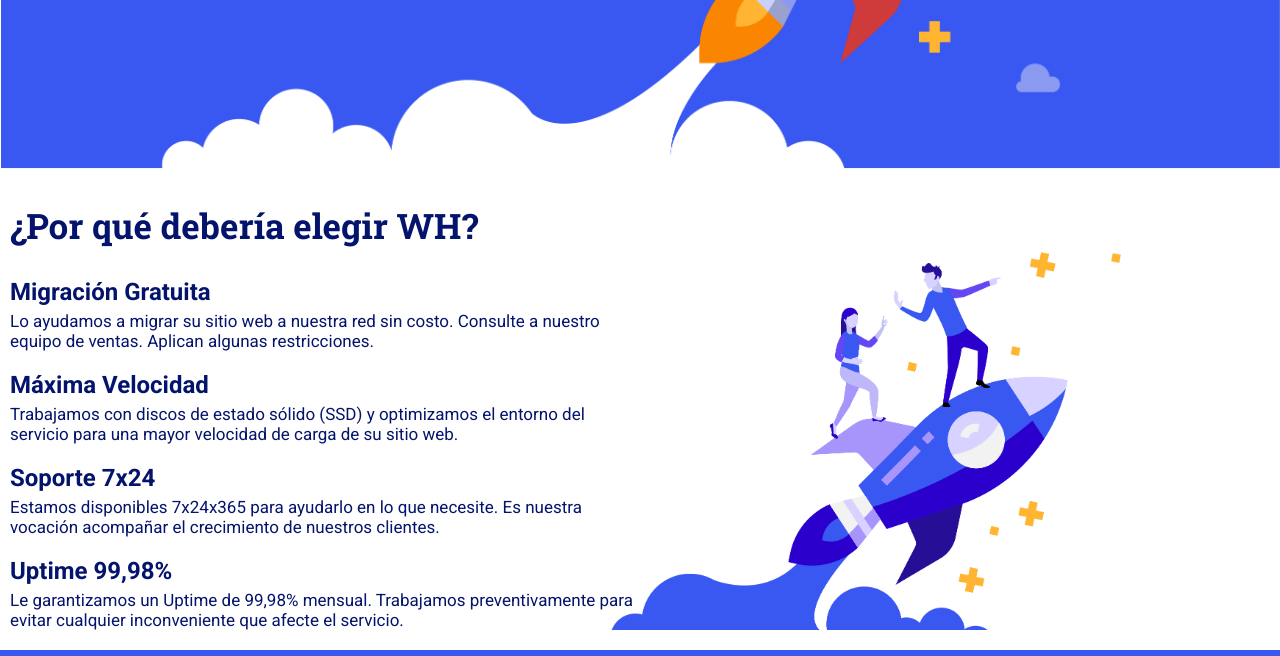
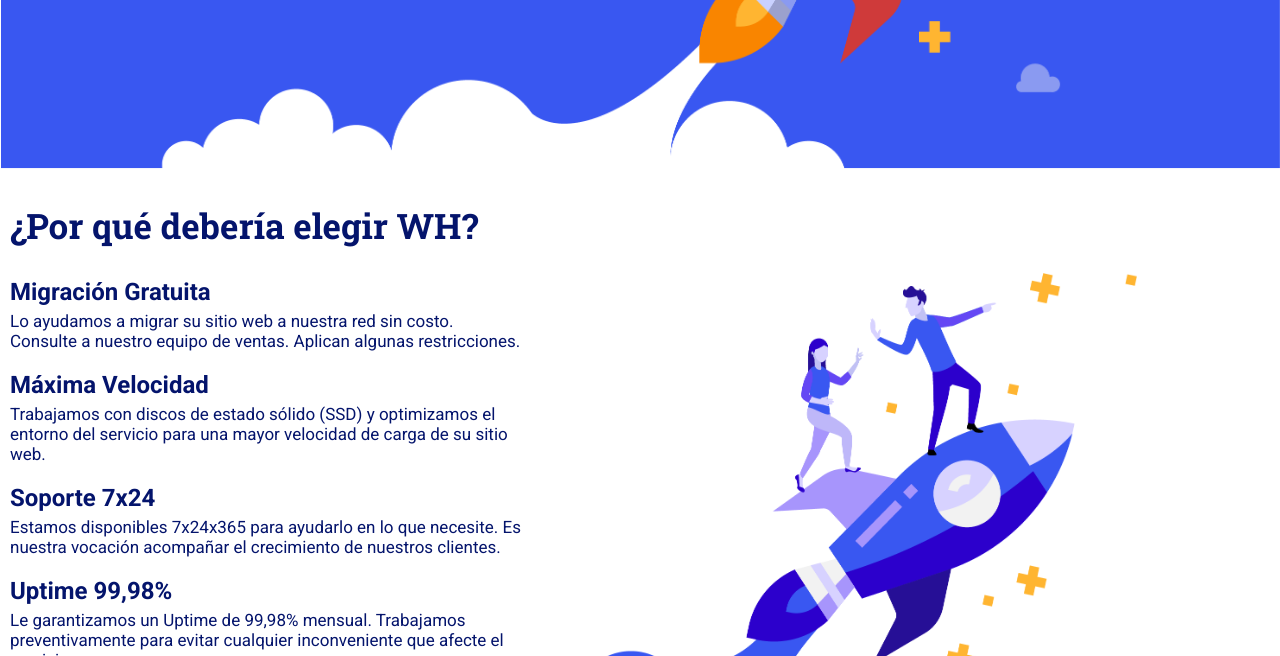
Before and after one commit to carolinagallo/digitalers-modulo-5, a plain HTML site: page index.html in a window 1280 px wide. Shown: the part 648-1304 px from the top of the page. Drawn offline with Linux system fonts and the light colour scheme.

Commit message:
segundo commit

```diff
--- a/css/style.css
+++ b/css/style.css
@@ -6,6 +6,7 @@
 body {
   width: 100%;
   margin: 0%;
+  padding: 0%;
 }
 header {
   display: flex;
@@ -134,9 +135,14 @@ footer {
   width: 20%;
   margin-left: 5%;
 }
+#imagen3 {
+  width: 600px;
+  margin-top: 100px;
+  margin-left: -500px;
+  position: absolute;
+}
 main {
-  background-image: url(/img/M5-Desafio3-img.png);
-  background-position: 600px 50px;
-  background-size: contain;
-  background-repeat: no-repeat;
+  display: flex;
+  flex-direction: row;
+  width: auto;
 }
--- a/index.html
+++ b/index.html
@@ -30,6 +30,7 @@
 
     <img id="imagen2" src="/img/M5-Desafío1-img.png" alt="" />
     <main>
+      <div>
         <h2>¿Por qué debería elegir WH?</h2>
 
         <strong>Migración Gratuita</strong>
@@ -52,10 +53,14 @@
 
         <strong> Uptime 99,98%</strong>
         <p>
-        Le garantizamos un Uptime de 99,98% mensual. Trabajamos preventivamente
-        para evitar cualquier inconveniente que afecte el servicio.
+          Le garantizamos un Uptime de 99,98% mensual. Trabajamos
+          preventivamente para evitar cualquier inconveniente que afecte el
+          servicio.
         </p>
-      <section id="imagen3"></section>
+      </div>
+      <div>
+        <img id="imagen3" src="/img/M5-Desafio3-img.png" alt="" />
+      </div>
     </main>
 
     <footer><img id="imagen4" src="/img/M5-logo-blanco.svg" alt="" /></footer>
```
Lines whose indentation alone changed are shown as unchanged.
